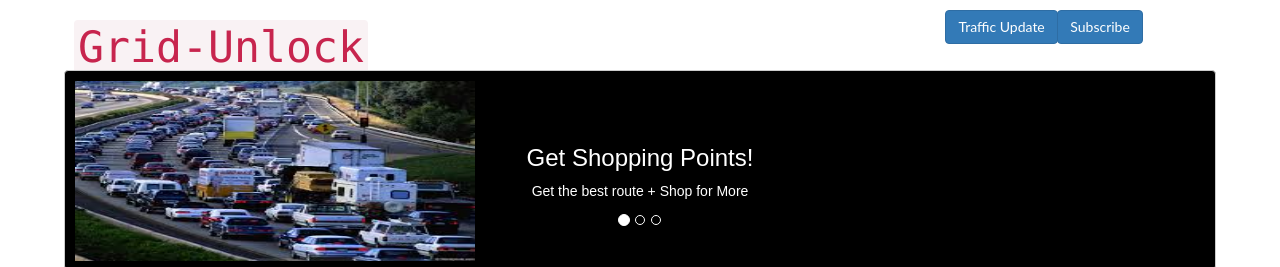
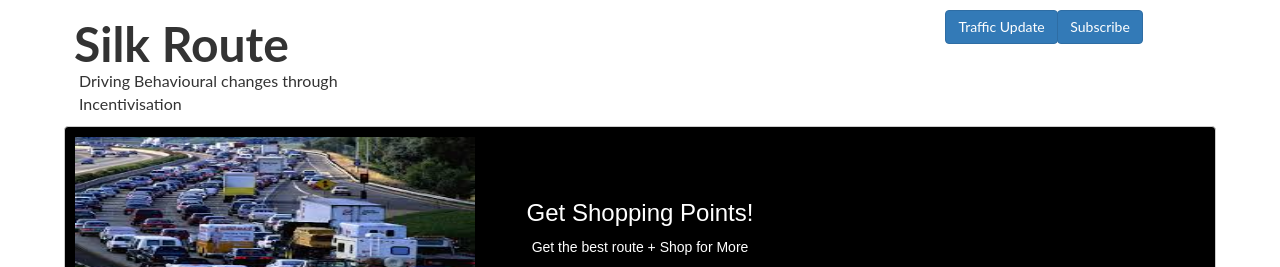
Before and after one commit to ShubhaShedthikere/Django_Based_UI, a Django app: page /traffic/user_form in a window 1280 px wide. Shown: the top 267 px of the page. Run offline with Django 3.2, Linux system fonts and the light colour scheme; some libraries are stand-ins or nearby versions.

```diff
--- a/mysite/traffic_app/templates/user_form.html
+++ b/mysite/traffic_app/templates/user_form.html
@@ -348,10 +348,9 @@ span:before{
    <div class="row" >
        <div class="col-md-12" style="background:white; padding: 10px 10px; border: 0px solid #ccc; border-radius:0px; height: 70px" >
            <div class="row">
-               <div class="col-md-4 ">
-                  <p><font size="9"><code>Grid-Unlock</code></font></p>
+               <div class="col-md-4  ">
+                   <p><font size="10"><strong>Silk Route</strong></font></p>
                </div>
-
                <div class="col-md-1 col-md-offset-5">
                    <a class="btn btn-primary" href="user_form" role="button">Traffic Update</a>
                </div>
@@ -359,9 +358,18 @@ span:before{
                    <a class="btn btn-primary" href="user_form" role="button" style="margin-left:15px">Subscribe</a>
                </div>
            </div>
-
        </div>
    </div>
+   <div class="row">
+       <div class="col-md-4 ">
+           <p><font size="3">Driving Behavioural changes through Incentivisation</font></p>
+       </div>
+   </div>
+
+
+
+
+
 
    <div class="row" >
        <div class="col-md-12" style="background:black; padding: 10px 10px; border: 1px solid #ccc; border-radius:4px; height: 200px" >
```
